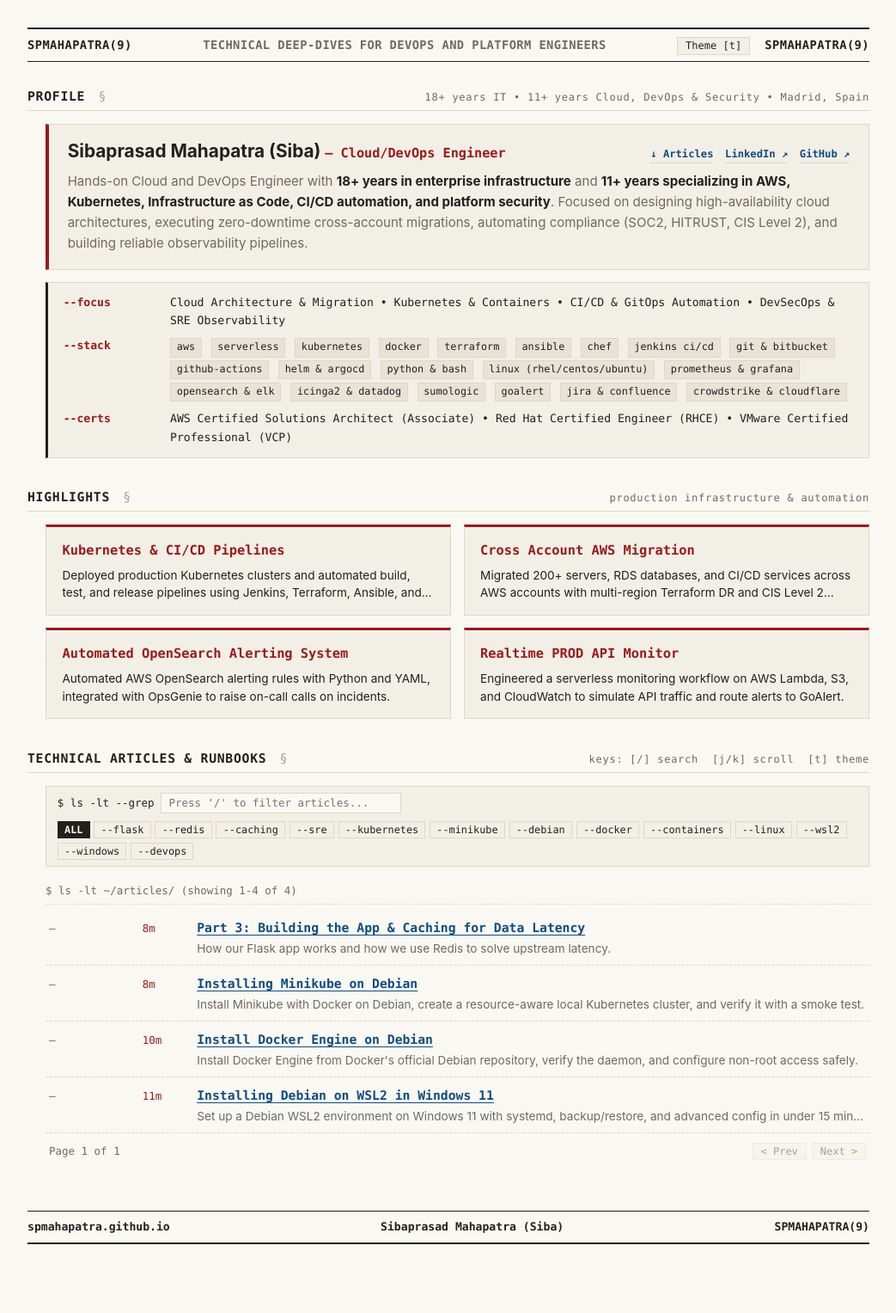
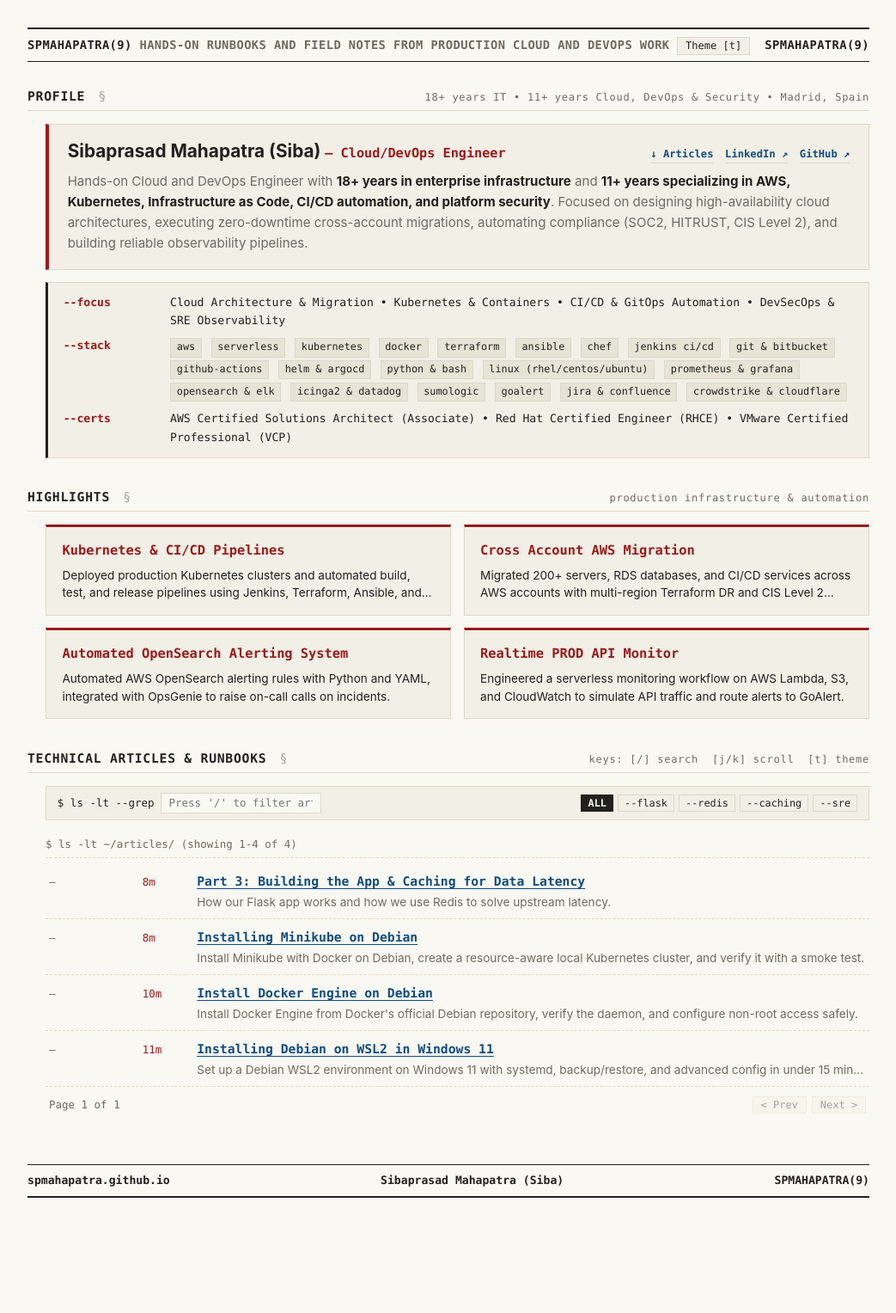
Before and after one commit to spmahapatra/spmahapatra.github.io, a Jekyll site: the page built from index.md, in a window 1280 px wide. Shown: the whole page at 86% size, without its empty margins (118-1161 px from the left). Built offline with Jekyll 4.4.1, drawn with Linux system fonts in a browser that asks for light colours; after the commit the page ends 1473 px from its top, so only the background shows below that.

Commit message:
deploy: spmahapatra/blog-tools@8cec3d6e7e849035e097b4919f36dd07cdc103d2

```diff
--- a/_config.yml
+++ b/_config.yml
@@ -1,5 +1,5 @@
 title: spmahapatra
-description: Technical deep-dives for DevOps and platform engineers
+description: Hands-on runbooks and field notes from production cloud and DevOps work
 highlighter: rouge
 exclude:
   - samples
--- a/_layouts/home.html
+++ b/_layouts/home.html
@@ -361,6 +361,12 @@
       outline: 2px solid var(--link);
       outline-offset: 2px;
     }
+    @media (min-width: 681px) {
+      .search-bar { flex-wrap: nowrap; }
+      .search-input-wrap { flex: 0 1 auto; min-width: 0; white-space: nowrap; }
+      .search-input { max-width: 200px; }
+      .filter-chips { flex-wrap: nowrap; white-space: nowrap; }
+    }
     .ls-pager {
       display: flex;
       justify-content: space-between;
@@ -546,7 +552,7 @@
           </div>
           <div class="filter-chips">
             <button class="f-chip active" onclick="setTopic('all', this)">ALL</button>
-            {% for tag in all_tags %}
+            {% for tag in all_tags limit: 4 %}
             <button class="f-chip" data-topic="{{ tag }}" onclick="setTopic(this.dataset.topic, this)">--{{ tag }}</button>
             {% endfor %}
           </div>
```
